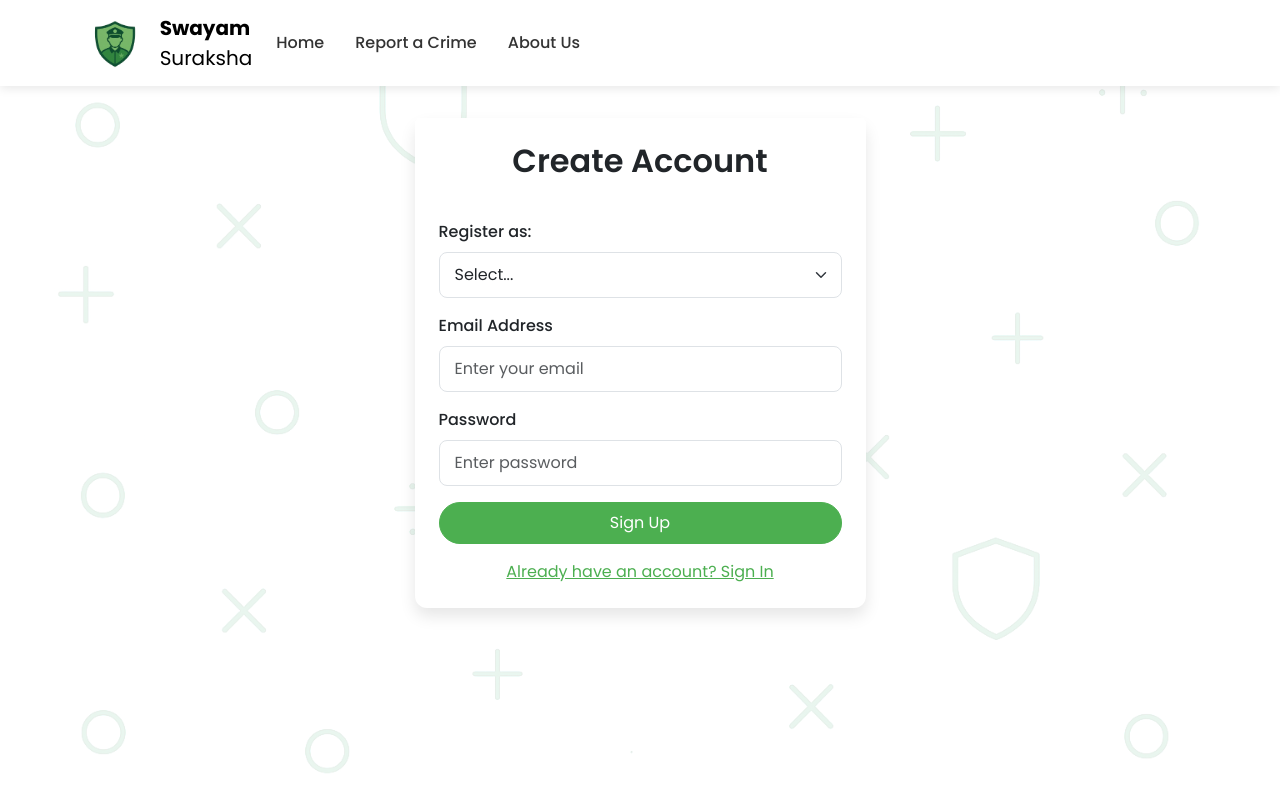
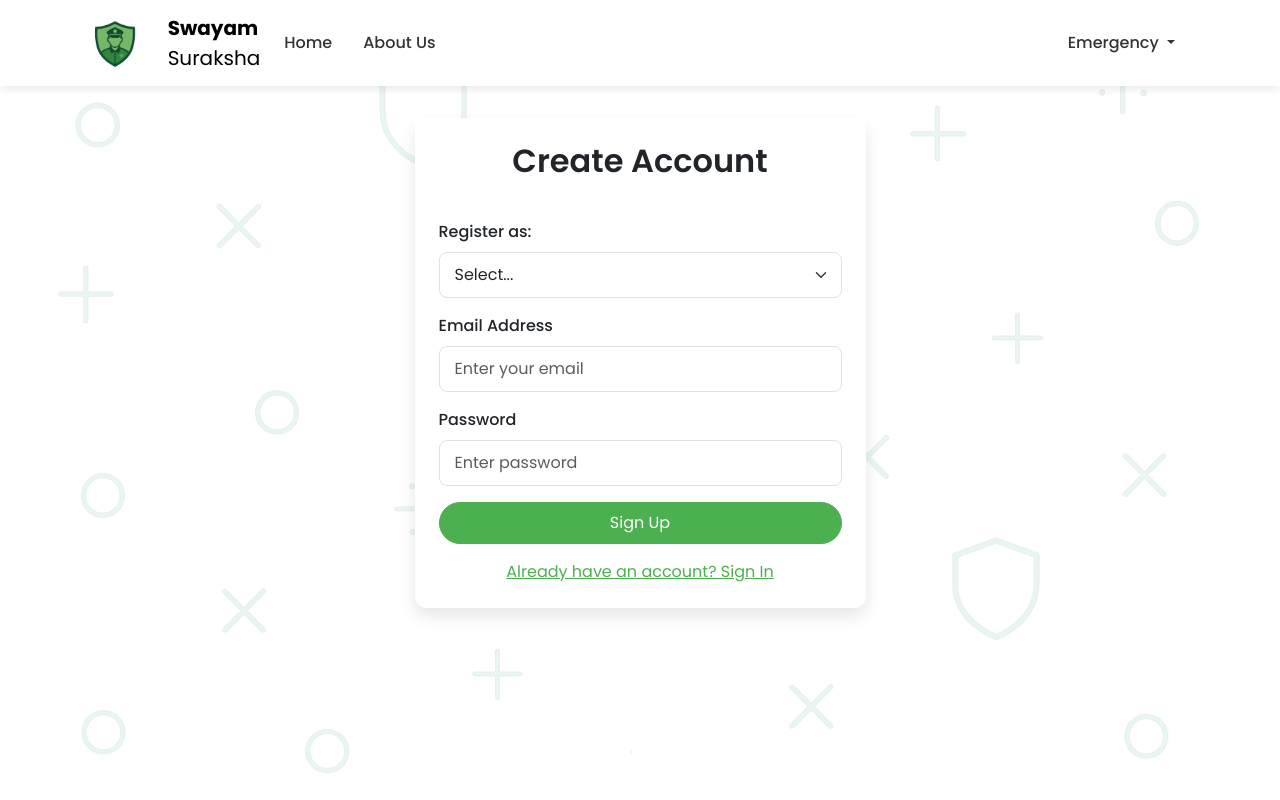
Before and after one commit to Kris0codes/Swayam-Surakasha, a plain HTML site: page login-signup.html in a window 1280 px wide. Drawn offline with nearby package versions, Linux system fonts and the light colour scheme.

Commit message:
Update login-signup.html

```diff
--- a/login-signup.html
+++ b/login-signup.html
@@ -129,9 +129,9 @@
 <!-- Navbar -->
 <nav class="navbar navbar-expand-lg fixed-top">
   <div class="container">
-    <a class="navbar-brand" href="index.html">
+    <a class="navbar-brand d-flex align-items-center" href="index.html">
       <img src="main-logo.png" alt="Swayam Suraksha Logo" class="brand-logo">
-      <div class="brand-text">
+      <div class="brand-text ms-2">
         <strong>Swayam</strong><br>
         <span>Suraksha</span>
       </div>
@@ -147,15 +147,29 @@
           <a class="nav-link" href="index.html">Home</a>
         </li>
         <li class="nav-item">
-          <a class="nav-link" href="report.html">Report a Crime</a>
+          <a class="nav-link" href="about.html">About Us</a>
         </li>
-        <li class="nav-item">
-          <a class="nav-link" href="about.html">About Us</a>
+      </ul>
+
+      <!-- Emergency Dropdown aligned to right end -->
+      <ul class="navbar-nav ms-auto">
+        <li class="nav-item dropdown">
+          <a class="nav-link dropdown-toggle fw-medium text-danger" href="#" id="emergencyDropdown" role="button" data-bs-toggle="dropdown" aria-expanded="false">
+            Emergency
+          </a>
+          <ul class="dropdown-menu dropdown-menu-end" aria-labelledby="emergencyDropdown">
+            <li><a class="dropdown-item" href="tel:100"><i class="bi bi-telephone-fill me-2"></i>Police - 100</a></li>
+            <li><a class="dropdown-item" href="tel:102"><i class="bi bi-telephone-fill me-2"></i>Ambulance - 102</a></li>
+            <li><a class="dropdown-item" href="tel:101"><i class="bi bi-telephone-fill me-2"></i>Fire Service - 101</a></li>
+            <li><a class="dropdown-item" href="tel:1091"><i class="bi bi-telephone-fill me-2"></i>Women's Helpline - 1091</a></li>
+            <li><a class="dropdown-item" href="tel:108"><i class="bi bi-telephone-fill me-2"></i>Disaster Management - 108</a></li>
+          </ul>
         </li>
       </ul>
     </div>
   </div>
 </nav>
+
 
 <!-- Main Overlay Section -->
 <div class="overlay">
```
